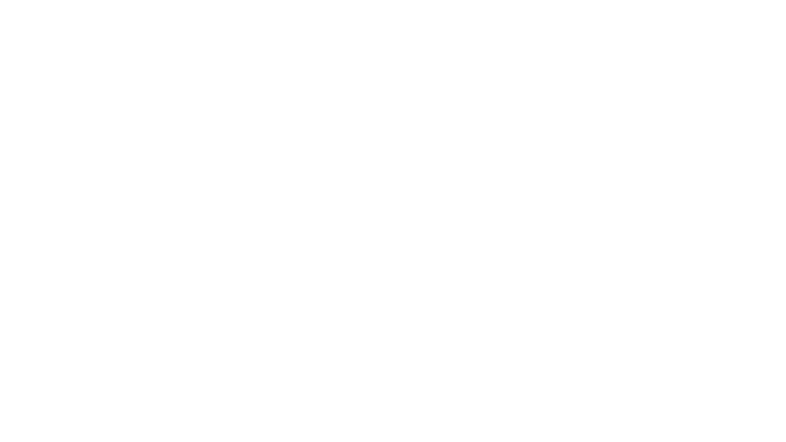
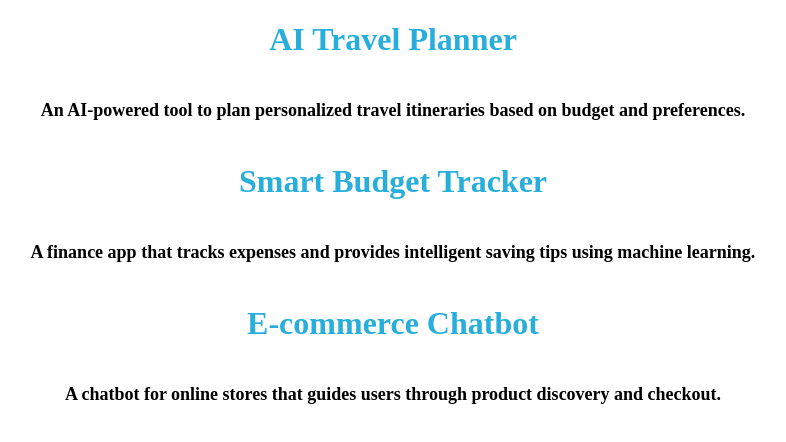
Before and after one commit to acciojob/render-multiple-component-react-developeranjuUI, a React app: page / in a window 1280 px wide. Shown: the whole page, without its empty margins (247-1033 px from the left). Built offline with nearby package versions, Linux system fonts and the light colour scheme.

Commit message:
update content

```diff
--- a/package.json
+++ b/package.json
@@ -5,8 +5,8 @@
   "main": "index.js",
   "scripts": {
     "test": "jest --no-color 2>output.txt",
-    "start": "webpack-dev-server --mode development --watch --open --hot",
-    "build": "webpack --mode production"
+    "start": "set NODE_OPTIONS=--openssl-legacy-provider && webpack-dev-server --mode development --watch --open --hot",
+    "build": "set NODE_OPTIONS=--openssl-legacy-provider && webpack --mode production"
   },
   "keywords": [],
   "author": "",
--- a/src/components/App.js
+++ b/src/components/App.js
@@ -1,9 +1,30 @@
-import React, {Component, useState} from "react";
+import React from "react";
 import '../styles/App.css';
 
 const App = () => {
+  const projects = [
+    {
+      name: "AI Travel Planner",
+      description: "An AI-powered tool to plan personalized travel itineraries based on budget and preferences."
+    },
+    {
+      name: "Smart Budget Tracker",
+      description: "A finance app that tracks expenses and provides intelligent saving tips using machine learning."
+    },
+    {
+      name: "E-commerce Chatbot",
+      description: "A chatbot for online stores that guides users through product discovery and checkout."
+    },
+  ]
   return (
-    <div id="main"></div>
+    <div className="ns-wrapper">
+      {projects.map((project,index)=>(
+        <div key={index}>
+          <h1 data-ns-test="project-name">{project.name}</h1>
+          <h6 data-ns-text="project-description">{project.description}</h6>
+        </div>
+      ))}
+    </div>
   )
 }
 
--- a/src/styles/App.css
+++ b/src/styles/App.css
@@ -10,3 +10,7 @@ button{
     justify-content: center;
     align-items: center;
 }
+h6{
+    font-size: 18px;
+    text-align: center;
+}
```
Also changed, not shown: 1 other file.
